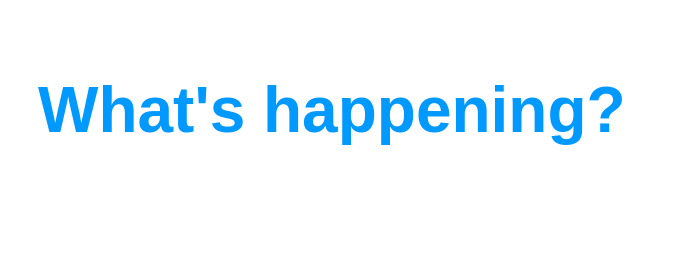
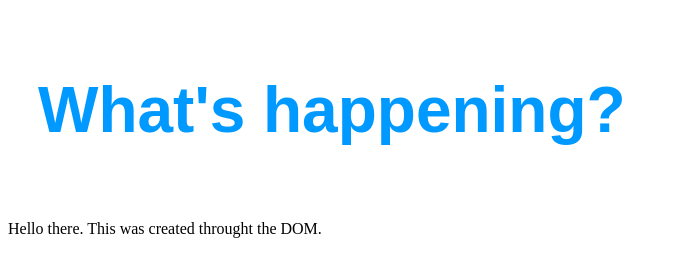
Before and after one commit to ToddSpainhour/js-beginner-modify-dom, a plain HTML site: page index.html in a window 1280 px wide. Shown: the whole page, without its empty margins (0-676 px from the left). Drawn offline with Linux system fonts and the light colour scheme.

Commit message:
creating and removing from dom in progress

```diff
--- a/index.html
+++ b/index.html
@@ -25,6 +25,8 @@
 
 
 <h1 id="theTitle" class="highlight summer">What's happening? </h1>
+
+
 
 
 <!--the script tag below is commented out-->
@@ -58,5 +60,15 @@
 
 
    <!-- <script src="main.js"></script> -->
+
+   <!--Chapter 26 below - Creating and removing DOM elements-->
+    <script>
+let myNewElement = document.createElement("p");
+myNewElement.textContent = "Hello there. This was created throught the DOM.";
+
+document.body.appendChild(myNewElement)
+
+    </script>
+
 </body>
 </html>
```
